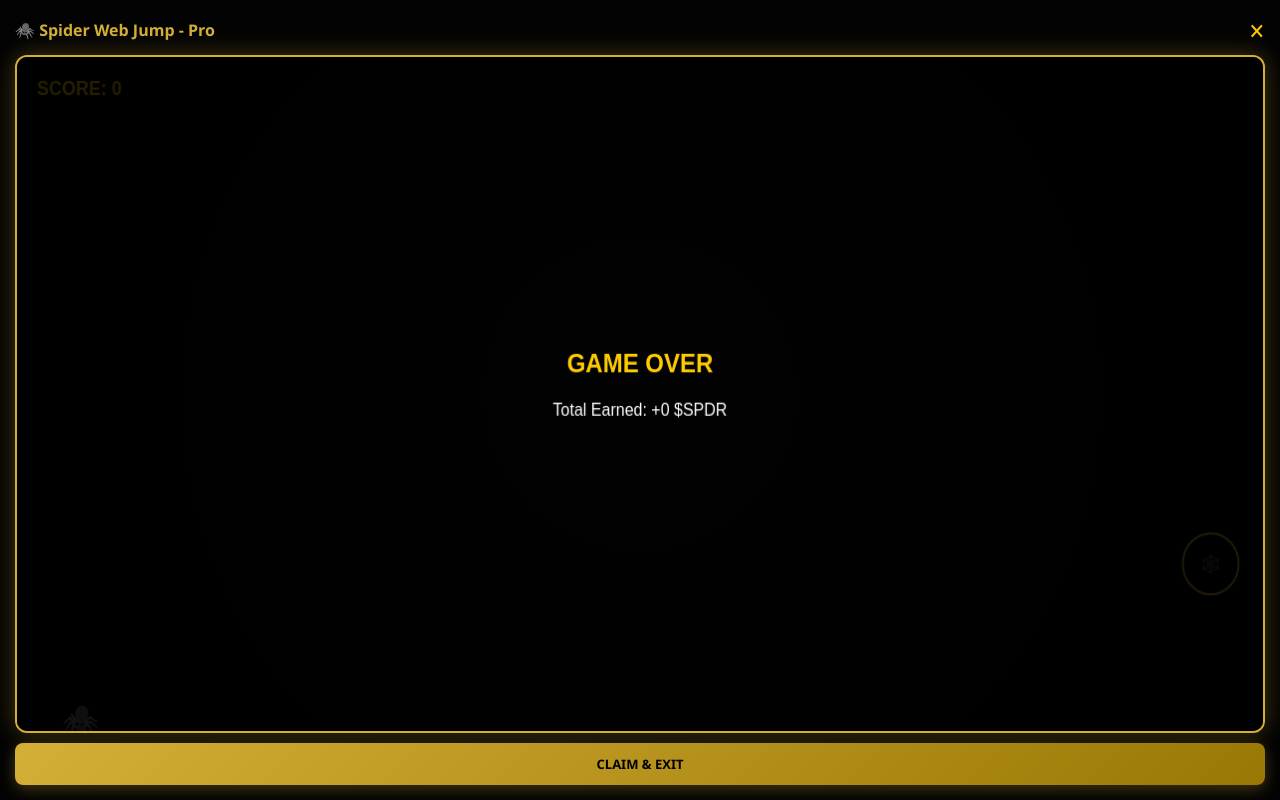
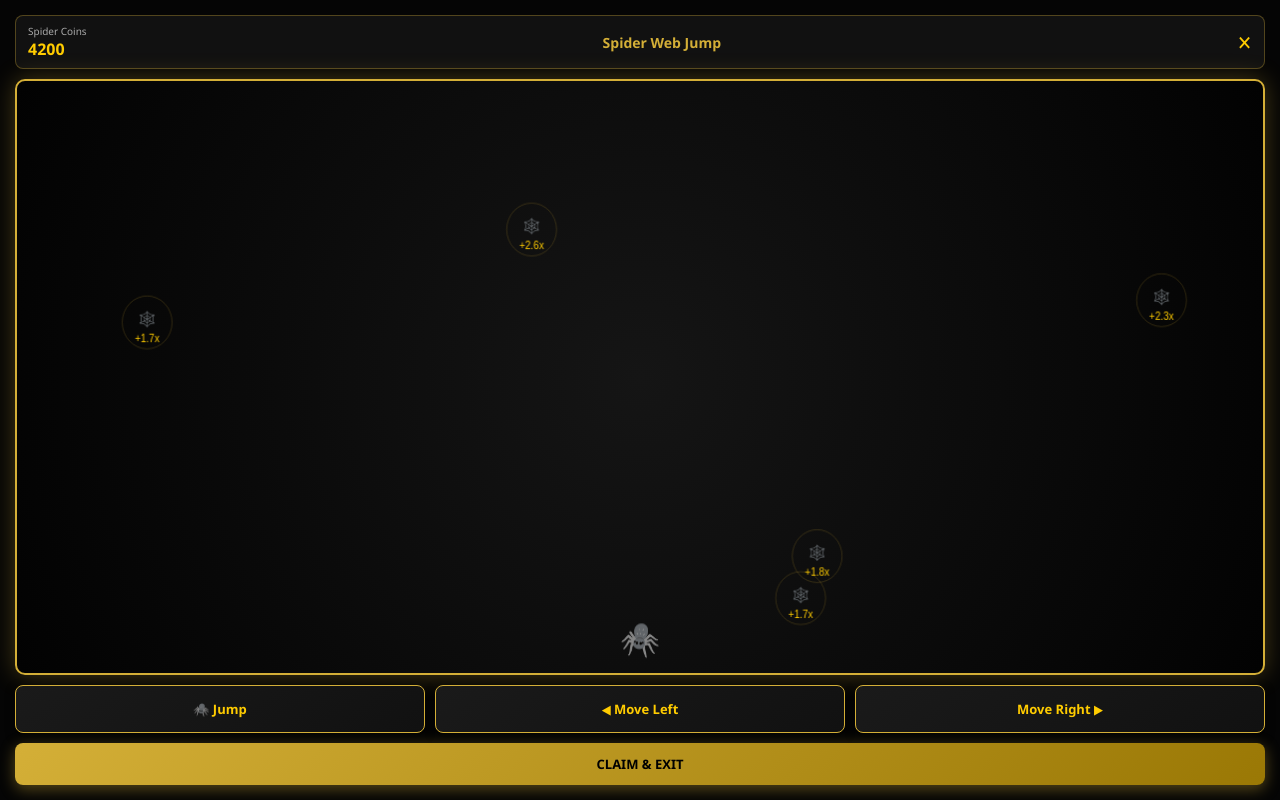
Before and after one commit to kaushalraj826/spider-app, a plain HTML site: page index.html in a window 1280 px wide. Both pictures are taken after a click on the element "🎮 Games". Drawn offline with Linux system fonts and the light colour scheme.

Commit message:
Update index.html

```diff
--- a/index.html
+++ b/index.html
@@ -3,10 +3,10 @@
 <head>
     <meta charset="UTF-8">
     <meta name="viewport" content="width=device-width, initial-scale=1.0, maximum-scale=1.0, user-scalable=no">
-    <title>Spider Genesis - Pro Arcade</title>
+    <title>Spider Genesis - Web Jump</title>
     <script src="https://telegram.org/js/telegram-web-app.js"></script>
     <style>
-        * { box-sizing: border-box; margin: 0; padding: 0; font-family: 'Segoe UI', Tahoma, Geneva, Verdana, sans-serif; }
+        * { box-sizing: border-box; margin: 0; padding: 0; font-family: 'Segoe UI', Tahoma, Geneva, Verdana, sans-serif; user-select: none; }
         body { background-color: #030303; color: #f3f3f3; display: flex; flex-direction: column; height: 100vh; overflow: hidden; }
 
         header { background: #080808; padding: 10px 15px; border-bottom: 2px solid #d4af37; display: flex; justify-content: space-between; align-items: center; }
@@ -21,20 +21,24 @@
         .balance-display { text-align: center; background: #121212; border: 1px solid #d4af3788; border-radius: 12px; padding: 14px; margin-bottom: 12px; }
         .balance-display h2 { color: #ffcc00; font-size: 26px; font-weight: 900; margin-top: 4px; text-shadow: 0 0 10px rgba(255,204,0,0.3); }
 
-        .tap-box { text-align: center; padding: 15px; background: #0a0a0a; border: 1px solid #222; border-radius: 12px; margin-bottom: 12px; }
-        .spider-btn { width: 120px; height: 120px; border-radius: 50%; background: radial-gradient(circle, #222, #000); border: 3px solid #d4af37; margin: 10px auto; display: flex; align-items: center; justify-content: center; box-shadow: 0 0 20px rgba(212,175,55,0.4); cursor: pointer; }
-        .spider-btn:active { transform: scale(0.92); }
-
         .game-grid { display: grid; grid-template-columns: repeat(3, 1fr); gap: 8px; margin-top: 8px; }
         .game-card { background: #090909; border: 1px solid #d4af3755; border-radius: 10px; padding: 8px; text-align: center; cursor: pointer; }
         .game-card h4 { color: #d4af37; font-size: 11px; margin-top: 4px; }
         .game-icon { width: 100%; height: 55px; background: #000; border: 1px solid #222; border-radius: 6px; display: flex; align-items: center; justify-content: center; font-size: 20px; }
 
-        /* Full Screen Immersive Arcade Screen */
-        .arcade-screen { display: none; position: fixed; top: 0; left: 0; width: 100%; height: 100%; background: #030303; z-index: 600; flex-direction: column; justify-content: space-between; padding: 15px; }
-        #arcadeCanvas { width: 100%; flex: 1; background: radial-gradient(circle, #111, #000); border: 2px solid #d4af37; border-radius: 12px; margin: 10px 0; box-shadow: 0 0 25px rgba(212,175,55,0.3); }
+        /* EXACT MATCH WEB JUMP SCREEN */
+        .webjump-overlay { display: none; position: fixed; top: 0; left: 0; width: 100%; height: 100%; background: #050505; z-index: 700; flex-direction: column; justify-content: space-between; padding: 15px; }
 
-        .btn-gold { background: linear-gradient(135deg, #d4af37, #9a7805); color: #000; border: none; padding: 12px; font-weight: 800; border-radius: 8px; cursor: pointer; width: 100%; font-size: 13px; text-transform: uppercase; box-shadow: 0 4px 15px rgba(212,175,55,0.3); }
+        .game-top-bar { display: flex; justify-content: space-between; align-items: center; background: #111; padding: 8px 12px; border: 1px solid #d4af3755; border-radius: 8px; }
+
+        #webCanvas { width: 100%; flex: 1; background: radial-gradient(circle, #151515, #020202); border: 2px solid #d4af37; border-radius: 10px; margin: 10px 0; box-shadow: 0 0 25px rgba(212,175,55,0.3); display: block; }
+
+        /* Control Buttons matching your blueprint */
+        .controls-row { display: flex; gap: 10px; margin-bottom: 10px; }
+        .ctrl-btn { flex: 1; background: linear-gradient(145deg, #1a1a1a, #111); border: 1px solid #d4af37; color: #ffcc00; padding: 14px; font-weight: bold; border-radius: 8px; text-align: center; cursor: pointer; font-size: 13px; box-shadow: 0 4px 10px rgba(0,0,0,0.5); }
+        .ctrl-btn:active { background: #d4af37; color: #000; transform: scale(0.96); }
+
+        .btn-gold { background: linear-gradient(135deg, #d4af37, #9a7805); color: #000; border: none; padding: 12px; font-weight: 900; border-radius: 8px; cursor: pointer; width: 100%; font-size: 13px; text-transform: uppercase; box-shadow: 0 4px 15px rgba(212,175,55,0.4); }
 
         nav { display: flex; background: #0a0a0a; border-top: 1px solid #222; position: fixed; bottom: 0; width: 100%; height: 60px; z-index: 200; }
         .nav-item { flex: 1; display: flex; flex-direction: column; align-items: center; justify-content: center; color: #777; font-size: 10px; cursor: pointer; }
@@ -54,26 +58,18 @@
             <h2 id="main-balance">23,985.75 $SPDR</h2>
         </div>
 
-        <div class="tap-box">
-            <h3>Tap to Mine Spider Coin</h3>
-            <div class="spider-btn" onclick="tapMining()">
-                <span style="font-size: 40px;">🕷️</span>
-            </div>
-            <p style="font-size: 12px; color: #aaa;">Energy: <span id="energy-bar">840</span> / 1,000</p>
-        </div>
-
         <div class="card">
             <h3>Internal Game Realms</h3>
             <div class="game-grid">
-                <div class="game-card" onclick="alert('Open Tic-Tac-Toe from Games tab')">
+                <div class="game-card" onclick="alert('Tic-Tac-Toe Arena')">
                     <div class="game-icon">❌⭕</div>
                     <h4>PvP Arena</h4>
                 </div>
-                <div class="game-card" onclick="launchArcadeGame()">
+                <div class="game-card" style="border-color:#ffcc00;" onclick="openWebJumpGame()">
                     <div class="game-icon">🕸️⚡</div>
-                    <h4>Web Jump Pro</h4>
+                    <h4>Spider Web Jump</h4>
                 </div>
-                <div class="game-card" onclick="alert('Fortune Wheel Active')">
+                <div class="game-card" onclick="alert('Fortune Wheel')">
                     <div class="game-icon">🎡</div>
                     <h4>Fortune Wheel</h4>
                 </div>
@@ -81,162 +77,146 @@
         </div>
     </div>
 
-    <!-- FULL SCREEN PRO ARCADE GAME INTERFACE -->
-    <div id="arcadeScreen" class="arcade-screen">
-        <div style="display: flex; justify-content: space-between; align-items: center;">
-            <h2 style="color: #d4af37; font-size: 16px;">🕷️ Spider Web Jump - Pro</h2>
-            <button onclick="endArcadeGame()" style="background:none; border:none; color:#ffcc00; font-size:22px; cursor:pointer; font-weight:bold;">✕</button>
+    <!-- EXACT BLUEPRINT WEB JUMP GAME SCREEN -->
+    <div id="webjumpModal" class="webjump-overlay">
+        <div class="game-top-bar">
+            <div>
+                <p style="font-size: 10px; color: #aaa;">Spider Coins</p>
+                <h3 id="live-game-coins" style="color: #ffcc00; font-size: 16px;">4200</h3>
+            </div>
+            <h3 style="color: #d4af37; font-size: 14px;">Spider Web Jump</h3>
+            <button onclick="closeWebJumpGame()" style="background:none; border:none; color:#ffcc00; font-size:20px; cursor:pointer;">✕</button>
         </div>
 
-        <canvas id="arcadeCanvas"></canvas>
+        <!-- Canvas where Spider & Golden Webs move -->
+        <canvas id="webCanvas"></canvas>
 
-        <button class="btn-gold" onclick="endArcadeGame()">CLAIM & EXIT</button>
+        <!-- EXACT CONTROLS FROM BLUEPRINT SCREENSHOT -->
+        <div class="controls-row">
+            <div class="ctrl-btn" onclick="spiderJumpAction()">🕷️ Jump</div>
+            <div class="ctrl-btn" onclick="spiderMove(-25)">◀ Move Left</div>
+            <div class="ctrl-btn" onclick="spiderMove(25)">Move Right ▶</div>
+        </div>
+
+        <button class="btn-gold" onclick="closeWebJumpGame()">CLAIM & EXIT</button>
     </div>
 
     <nav>
         <div class="nav-item active">🏠 Home</div>
-        <div class="nav-item" onclick="launchArcadeGame()">🎮 Games</div>
-        <div class="nav-item" onclick="alert('Tasks Hub')">📋 Tasks</div>
-        <div class="nav-item" onclick="alert('Referral Copied')">👥 Friends</div>
-        <div class="nav-item" onclick="alert('Wallet Connected')">👛 Profile</div>
+        <div class="nav-item" onclick="openWebJumpGame()">🎮 Games</div>
+        <div class="nav-item" onclick="alert('Tasks')">📋 Tasks</div>
+        <div class="nav-item" onclick="alert('Friends')">👥 Friends</div>
+        <div class="nav-item" onclick="alert('Profile')">👛 Profile</div>
     </nav>
 
     <script>
         let balance = 23985.75;
-        let energy = 840;
-
         function updateBalance() {
             document.getElementById('main-balance').innerText = balance.toFixed(2) + " $SPDR";
         }
 
-        function tapMining() {
-            if (energy > 0) {
-                balance += 1.5;
-                energy -= 2;
-                updateBalance();
-                document.getElementById('energy-bar').innerText = energy;
-            }
-        }
+        // --- WEB JUMP GAME ENGINE MATCHING BLUEPRINT ---
+        let canvas, ctx, animId;
+        let spiderX, spiderY, spiderVelY, websList, gameScore;
 
-        // --- HIGH-END PRO ARCADE GAME ENGINE ---
-        let canvas, ctx;
-        let animationId;
-        let spider, webs, score, gameRunning;
-
-        function launchArcadeGame() {
-            document.getElementById('arcadeScreen').style.display = 'flex';
-            canvas = document.getElementById('arcadeCanvas');
+        function openWebJumpGame() {
+            document.getElementById('webjumpModal').style.display = 'flex';
+            canvas = document.getElementById('webCanvas');
             canvas.width = window.innerWidth - 30;
-            canvas.height = window.innerHeight - 180;
+            canvas.height = window.innerHeight - 240;
             ctx = canvas.getContext('2d');
 
-            spider = { x: 60, y: canvas.height / 2, radius: 18, velocity: 0, gravity: 0.35, lift: -7.5 };
-            webs = [];
-            score = 0;
-            gameRunning = true;
+            spiderX = canvas.width / 2;
+            spiderY = canvas.height - 80;
+            spiderVelY = 0;
+            gameScore = 4200; // Starting score as in screenshot
 
-            // Touch or Click to Jump
-            canvas.onclick = () => {
-                if (gameRunning) spider.velocity = spider.lift;
-            };
-
-            if (animationId) cancelAnimationFrame(animationId);
-            arcadeLoop();
-        }
-
-        function arcadeLoop() {
-            if (!gameRunning) return;
-
-            // Physics update
-            spider.velocity += spider.gravity;
-            spider.y += spider.velocity;
-
-            // Generate Webs
-            if (Math.random() < 0.025) {
-                webs.push({
-                    x: canvas.width,
-                    y: Math.random() * (canvas.height - 150) + 75,
-                    radius: 28,
-                    passed: false
+            // Generate floating golden webs
+            websList = [];
+            for(let i=0; i<5; i++) {
+                websList.push({
+                    x: Math.random() * (canvas.width - 60) + 30,
+                    y: Math.random() * (canvas.height - 100) + 30,
+                    radius: 25,
+                    multiplier: (Math.random() * 2 + 1).toFixed(1)
                 });
             }
 
-            // Move Webs
-            for (let i = webs.length - 1; i >= 0; i--) {
-                webs[i].x -= 3.5;
+            if(animId) cancelAnimationFrame(animId);
+            runWebJumpLoop();
+        }
 
-                // Collision Detection
-                let dx = spider.x - webs[i].x;
-                let dy = spider.y - webs[i].y;
-                let distance = Math.sqrt(dx * dx + dy * dy);
+        function spiderJumpAction() {
+            spiderVelY = -10; // Jump up
+        }
 
-                if (distance < spider.radius + webs[i].radius) {
-                    score += 25; // collect points on web hit
-                    webs.splice(i, 1);
-                    continue;
-                }
+        function spiderMove(val) {
+            spiderX += val;
+            if(spiderX < 20) spiderX = 20;
+            if(spiderX > canvas.width - 20) spiderX = canvas.width - 20;
+        }
 
-                // Remove off-screen webs
-                if (webs[i].x < -50) {
-                    webs.splice(i, 1);
+        function runWebJumpLoop() {
+            // Gravity physics
+            spiderVelY += 0.4;
+            spiderY += spiderVelY;
+
+            // Floor & ceiling limits
+            if(spiderY > canvas.height - 30) {
+                spiderY = canvas.height - 30;
+                spiderVelY = 0;
+            }
+            if(spiderY < 30) spiderY = 30;
+
+            // Clear canvas
+            ctx.clearRect(0, 0, canvas.width, canvas.height);
+
+            // Draw glowing background web particles
+            ctx.strokeStyle = '#d4af3733';
+            ctx.lineWidth = 1;
+            for(let w of websList) {
+                ctx.beginPath();
+                ctx.arc(w.x, w.y, w.radius, 0, Math.PI * 2);
+                ctx.stroke();
+
+                // Draw golden web icon & multiplier
+                ctx.fillStyle = '#ffcc00';
+                ctx.font = '14px Arial';
+                ctx.textAlign = 'center';
+                ctx.fillText("🕸️", w.x, w.y - 2);
+                ctx.font = '10px Arial';
+                ctx.fillText("+" + w.multiplier + "x", w.x, w.y + 16);
+
+                // Collision with spider to collect points
+                let dx = spiderX - w.x;
+                let dy = spiderY - w.y;
+                if(Math.sqrt(dx*dx + dy*dy) < 30) {
+                    gameScore += Math.floor(w.multiplier * 50);
+                    document.getElementById('live-game-coins').innerText = gameScore;
+                    // Reset web position
+                    w.x = Math.random() * (canvas.width - 60) + 30;
+                    w.y = Math.random() * (canvas.height - 100) + 30;
                 }
             }
 
-            // Boundary check (Floor / Ceiling)
-            if (spider.y > canvas.height - 20 || spider.y < 20) {
-                gameRunning = false;
-            }
+            // Draw Spider Player
+            ctx.font = '32px Arial';
+            ctx.textAlign = 'center';
+            ctx.textBaseline = 'middle';
+            ctx.fillText("🕷️", spiderX, spiderY);
 
-            // --- RENDER GRAPHICS ---
-            ctx.clearRect(0, 0, canvas.width, canvas.height);
-
-            // Draw Glowing Webs
-            for (let w of webs) {
-                ctx.save();
-                ctx.strokeStyle = '#d4af37';
-                ctx.lineWidth = 2;
-                ctx.beginPath();
-                ctx.arc(w.x, w.y, w.radius, 0, Math.PI * 2);
-                ctx.stroke();
-                ctx.fillStyle = '#ffcc00';
-                ctx.font = '16px Arial';
-                ctx.fillText("🕸️", w.x - 10, w.y + 6);
-                ctx.restore();
-            }
-
-            // Draw Spider Player
-            ctx.save();
-            ctx.font = '30px Arial';
-            ctx.fillText("🕷️", spider.x - 15, spider.y + 10);
-            ctx.restore();
-
-            // Draw Score Board inside game
-            ctx.fillStyle = '#ffcc00';
-            ctx.font = 'bold 18px Arial';
-            ctx.fillText("SCORE: " + score, 20, 35);
-
-            if (gameRunning) {
-                animationId = requestAnimationFrame(arcadeLoop);
-            } else {
-                ctx.fillStyle = 'rgba(0,0,0,0.85)';
-                ctx.fillRect(0, 0, canvas.width, canvas.height);
-                ctx.fillStyle = '#ffcc00';
-                ctx.font = 'bold 24px Arial';
-                ctx.textAlign = 'center';
-                ctx.fillText("GAME OVER", canvas.width / 2, canvas.height / 2 - 20);
-                ctx.fillStyle = '#fff';
-                ctx.font = '16px Arial';
-                ctx.fillText("Total Earned: +" + score + " $SPDR", canvas.width / 2, canvas.height / 2 + 20);
-            }
+            animId = requestAnimationFrame(runWebJumpLoop);
         }
 
-        function endArcadeGame() {
-            gameRunning = false;
-            cancelAnimationFrame(animationId);
-            balance += score;
-            updateBalance();
-            document.getElementById('arcadeScreen').style.display = 'none';
-            if(score > 0) alert("Awesome! +" + score + " $SPDR added to your balance.");
+        function closeWebJumpGame() {
+            cancelAnimationFrame(animId);
+            let earned = gameScore - 4200;
+            if(earned > 0) {
+                balance += earned;
+                updateBalance();
+                alert(`Game Saved! Added +${earned} $SPDR to your total balance.`);
+            }
+            document.getElementById('webjumpModal').style.display = 'none';
         }
     </script>
 </body>
```
